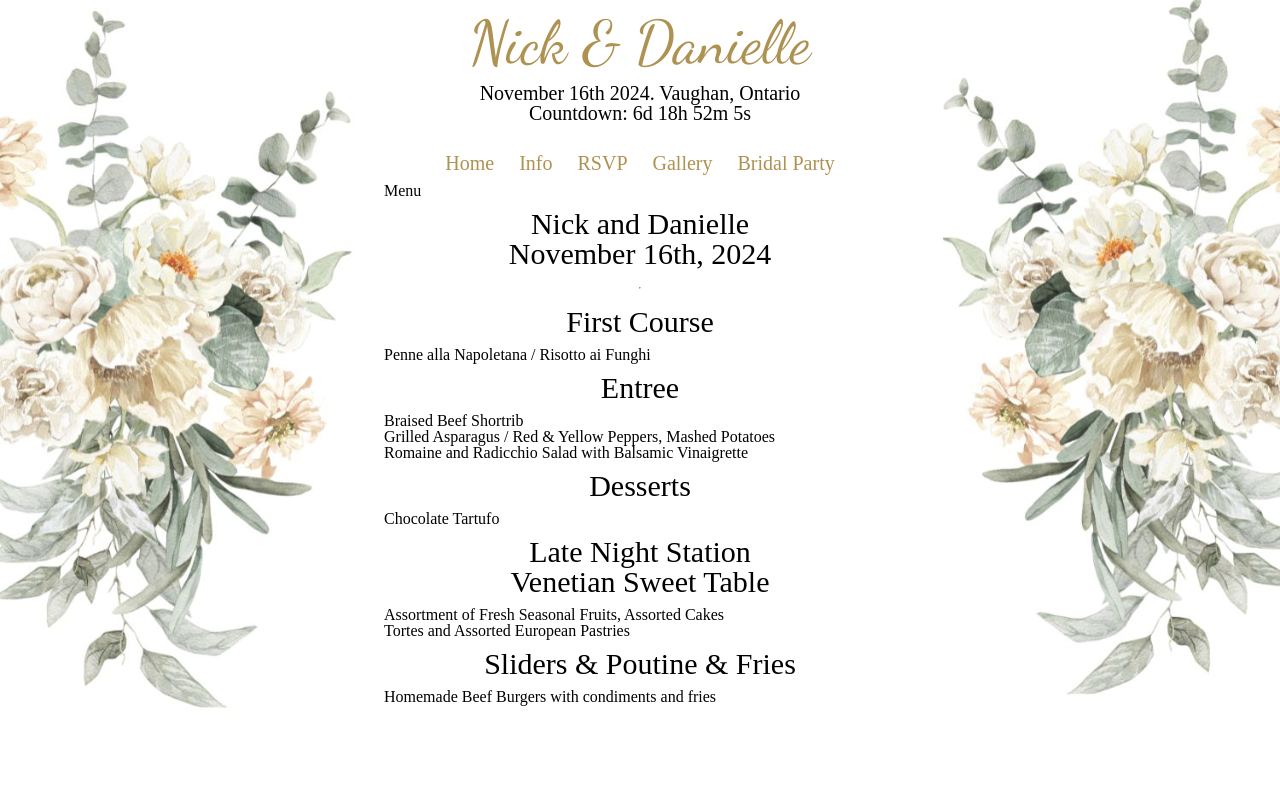
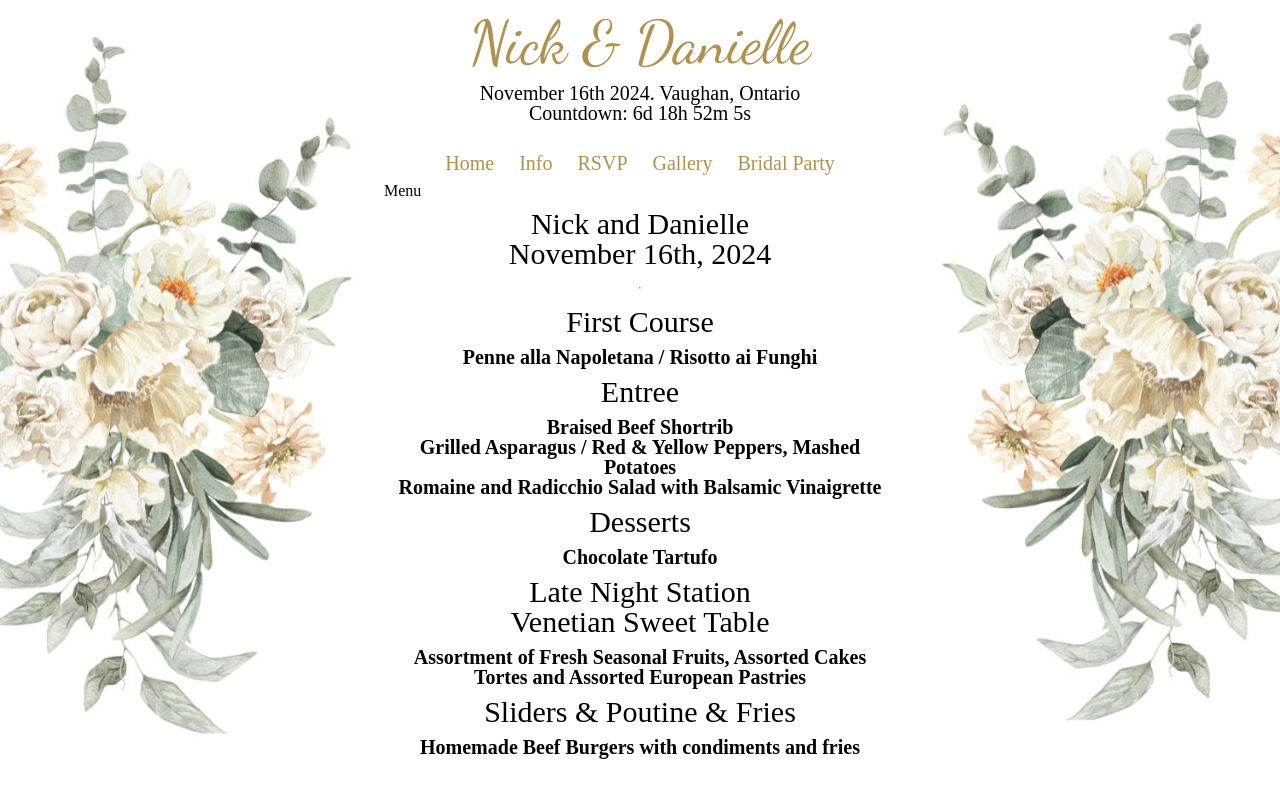
Before and after one commit to nnes13/weddingsite, a plain HTML site: page pages/menu.html in a window 1280 px wide. Drawn offline with Linux system fonts and the light colour scheme.

Commit message:
fixed typo in nav class

```diff
--- a/styles.css
+++ b/styles.css
@@ -118,7 +118,7 @@ a {
     font-weight: 700;
 }
 
-.menuItems {
+.menuItem {
     text-align: center;
     font-weight: 700;
     font-size: 20px;
```
